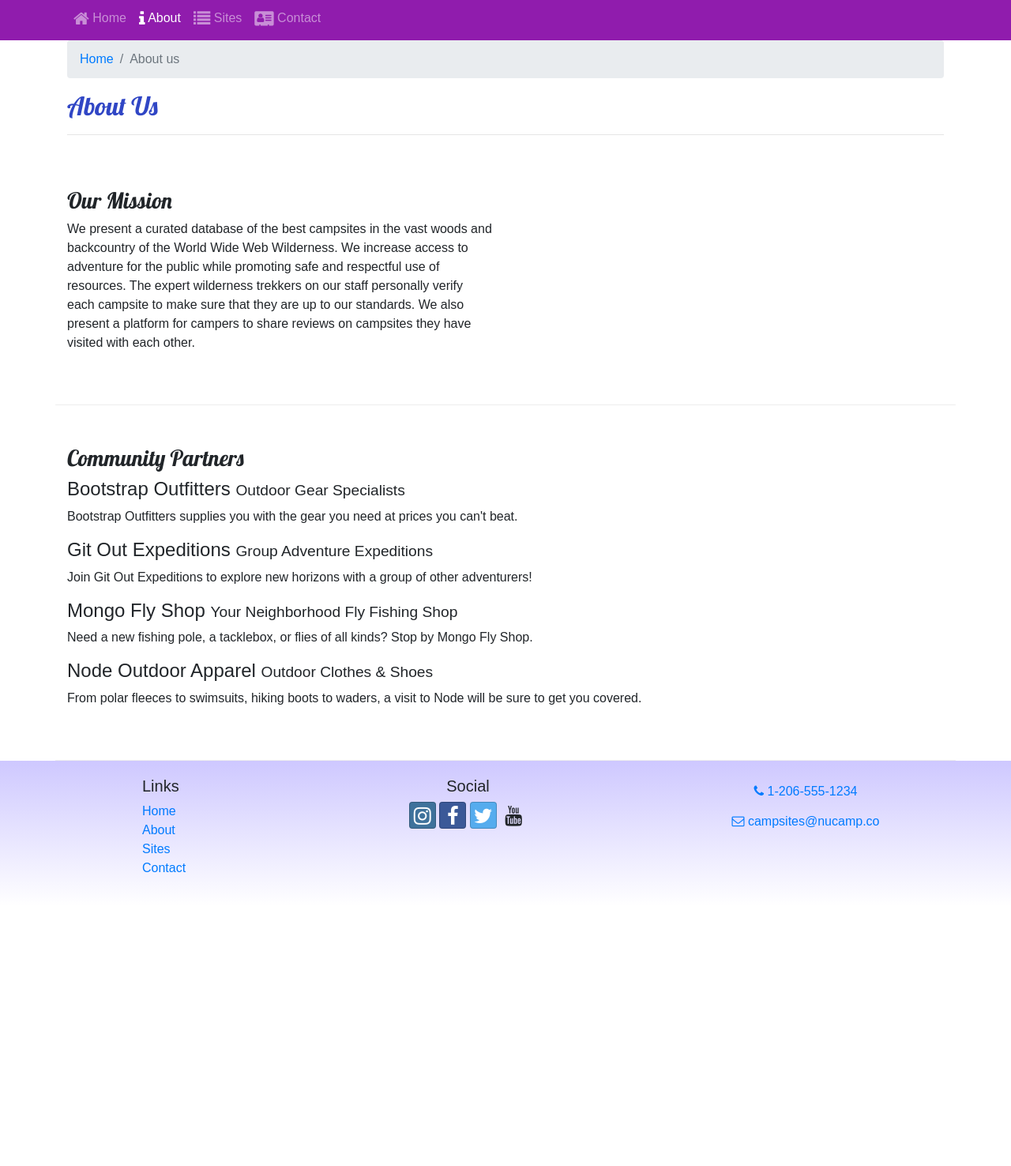
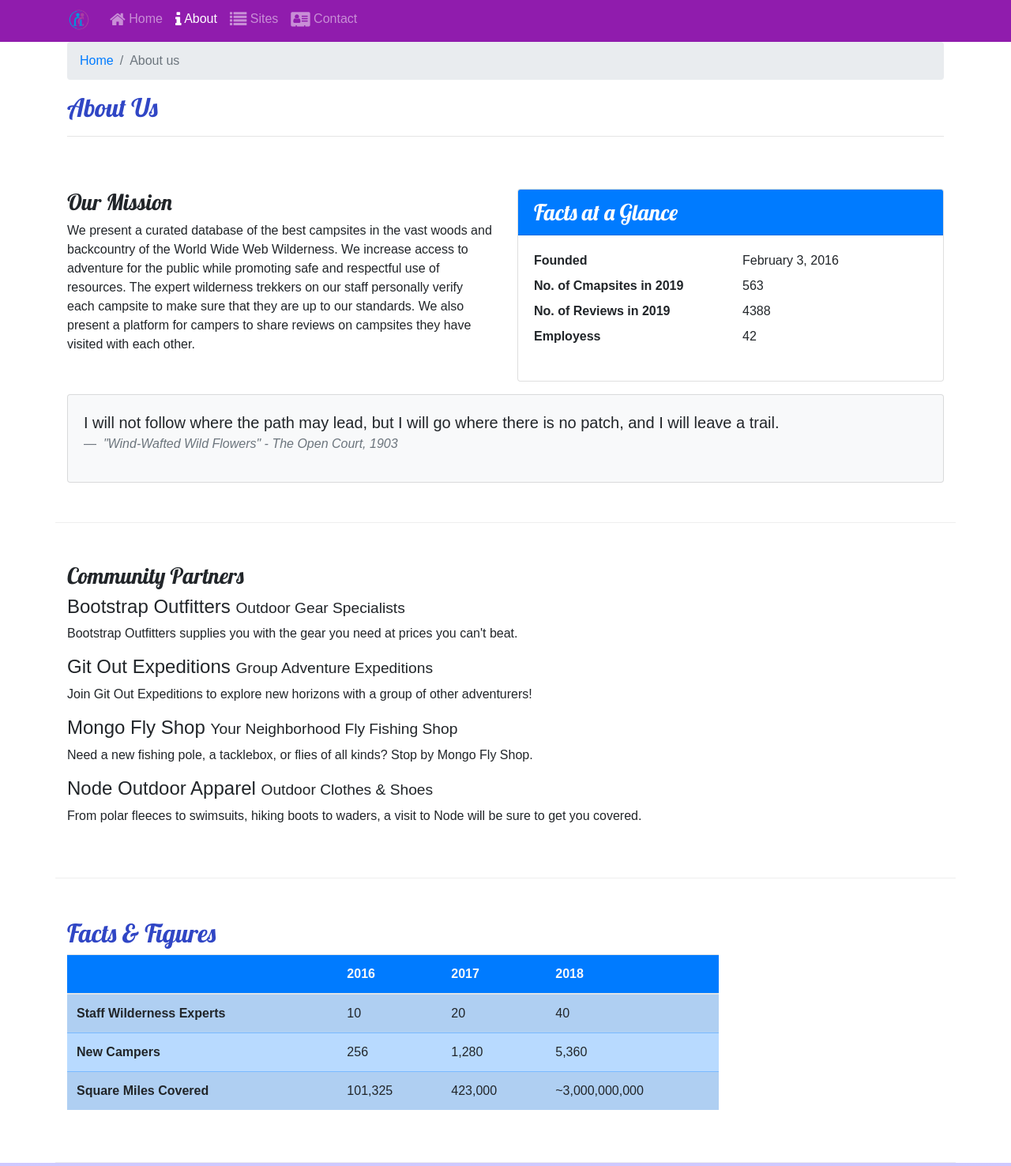
Before and after one commit to jrestrepo922/nucampsite, a website: page aboutus.html in a window 1280 px wide. Shown: the part 167-1643 px from the top of the page at 79% size. Before the commit the page ends 1314 px from the top, so only its background shows below. Drawn offline with nearby package versions, Linux system fonts and the light colour scheme.

Commit message:
added card and images to the project

```diff
--- a/aboutus.html
+++ b/aboutus.html
@@ -17,10 +17,12 @@
 </head>
 
 <body>
-
     <header class="jumbotron jumbotron-fluid">
         <div class="container">
             <div class="row">
+                <div class="col-4 col-sm-3 col-md-2 align-items-center">
+                <a href="index.html"><img src="img/logo.png" class="img-fluid"></a>
+                </div>
                 <div class="col">
                     <h1>NuCamp</h1>
                     <h2>a better way to camp</h2>
@@ -31,7 +33,8 @@
 
     <nav class="navbar navbar-expand-sm navbar-dark sticky-top">
         <div class="container">
-            <button class="navbar-toggler ml-auto" type="button" data-toggle="collapse" data-target="#nucampNavbar">
+            <a href="index.html" class="navbar-brand"><img src="img/logo.png" height="30px" width="30px"></a>
+            <button class="navbar-toggler" type="button" data-toggle="collapse" data-target="#nucampNavbar">
                 <span class="navbar-toggler-icon"></span>
             </button>
             <div class="collapse navbar-collapse" id="nucapmNavbar">
@@ -62,6 +65,35 @@
                 <h3>Our Mission</h3>
                 <p>We present a curated database of the best campsites in the vast woods and backcountry of the World Wide Web Wilderness. We increase access to adventure for the public while promoting safe and respectful use of resources. The expert wilderness trekkers on our staff personally verify each campsite to make sure that they are up to our standards. We also present a platform for campers to share reviews on campsites they have visited with each other.</p>
             </div>
+            <div class="col-sm-6">
+                <div class="card">
+                    <h3 class="card-header bg-primary text-white">Facts at a Glance</h3>
+                    <div class="card-body">
+                        <dl class="row">
+                            <dt class="col-6">Founded</dt>
+                            <dd class="col-6">February 3, 2016</dd>
+                            <dt class="col-6">No. of Cmapsites in 2019</dd>
+                            <dd class="col-6">563</dd>
+                            <dt class="col-6">No. of Reviews in 2019</dd>
+                            <dd class="col-6">4388</dd>
+                            <dt class="col-6">Employess</dt>
+                            <dd class="col-6">42</dd>
+                        </dl>
+                    </div>
+                </div>
+            </div>
+            <div class="col">
+                <div class="card bg-light mt-3">
+                    <blockquote class="blockquote card-body">
+                        <p class="mb-0">I will not follow where the path may lead, but I will go where there is no patch, and I will leave a trail.</p>
+                        <footer class="blockquote-footer">
+                            <cite title="Source Title">
+                                "Wind-Wafted Wild Flowers" - The Open Court, 1903
+                            </cite>
+                        </footer>
+                    </blockquote>
+                </div>
+            </div>
         </div>
 
         <div class="row row-content">
@@ -77,9 +109,47 @@
                 <p class="d-none d-sm-block">From polar fleeces to swimsuits, hiking boots to waders, a visit to Node will be sure to get you covered.</p>
             </div>
         </div>
+
+        <div class="row row-content">
+            <div class="col-sm-9">
+                <h2>Facts &amp; Figures</h2>
+                <div class="table-responsive">
+                    <table class="table table-striped">
+                        <thead>
+                            <tr class="bg-primary text-light">
+                                <th></th>
+                                <th>2016</th>
+                                <th>2017</th>
+                                <th>2018</th>
+                            </tr>
+                        </thead>
+                        <tbody class="table-primary">
+                            <tr>
+                                <th>Staff Wilderness Experts</th>
+                                <td>10</td>
+                                <td>20</td>
+                                <td>40</td>
+                            </tr>
+                            <tr>
+                                <th>New Campers</th>
+                                <td>256</td>
+                                <td>1,280</td>
+                                <td>5,360</td>
+                            </tr>
+                            <tr>
+                                <th>Square Miles Covered</th>
+                                <td>101,325</td>
+                                <td>423,000</td>
+                                <td>~3,000,000,000</td>
+                            </tr>
+                        </tbody>
+                    </table>
+                </div>
+            </div>
+        </div>
     </div>
 
-    <footer>
+    <footer class="site-footer">
         <div class="container">
             <div class="row">
                 <div class="col-4 col-sm-2 offset-1">
--- a/css/styles.css
+++ b/css/styles.css
@@ -14,7 +14,7 @@ header h2 {
     color: #CEC8FF;
 }
 
-footer {
+.site-footer {
     background-image: linear-gradient(#CEC8FF, white);
     padding: 20px 0;
 }
```
Also changed, not shown: contactus.html (+6 -2 lines), index.html (+21 -8 lines), img/bootstrap-thumb.png (added), img/breadcrumb-trail-thumb.jpg (added), img/breadcrumb-trail.jpg (added), img/chrome-river-thumb.jpg (added), img/chrome-river.jpg (added), img/logo.png (added), img/react-lake-thumb.jpg (added), img/react-lake.jpg (added).
